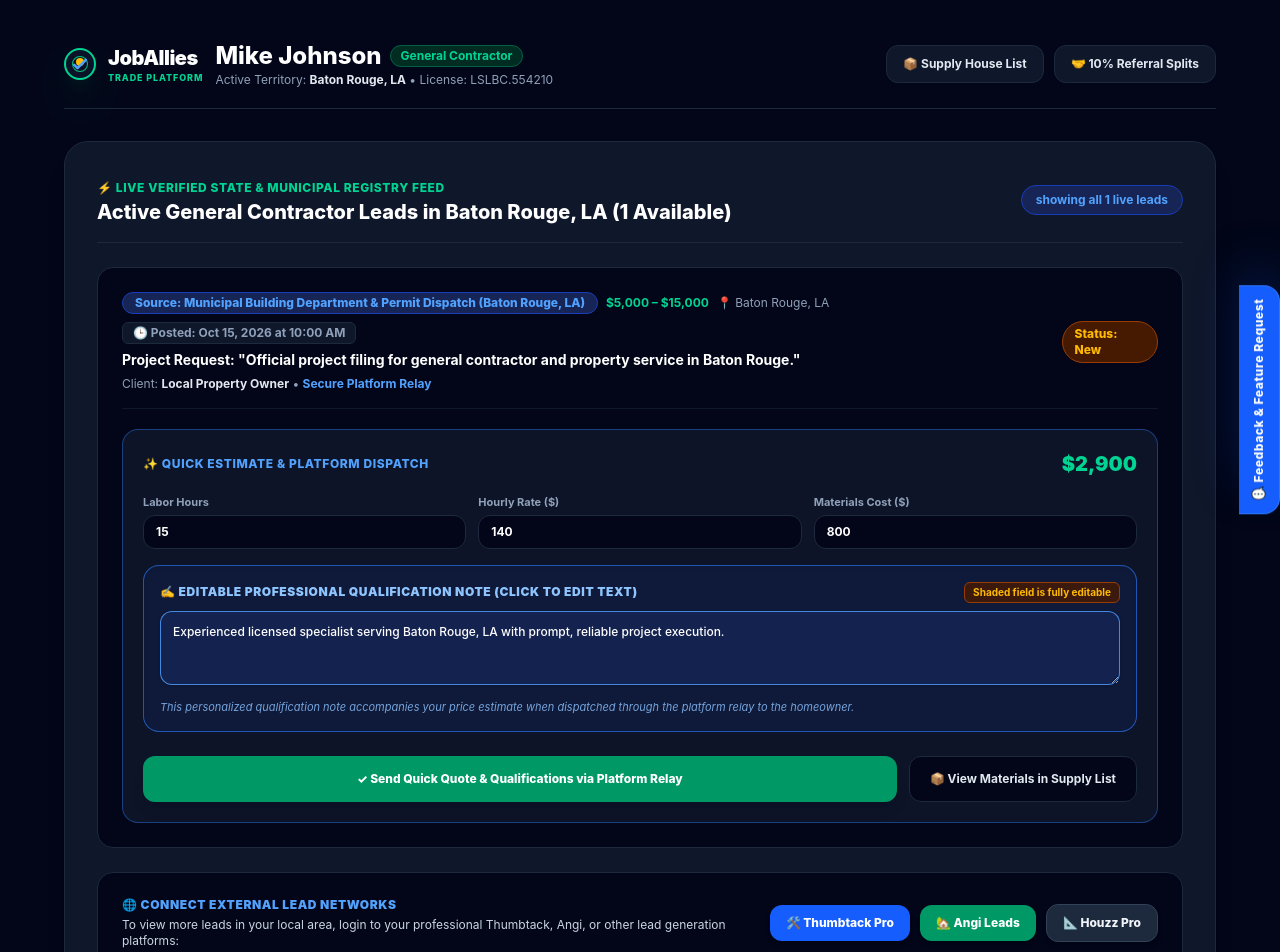
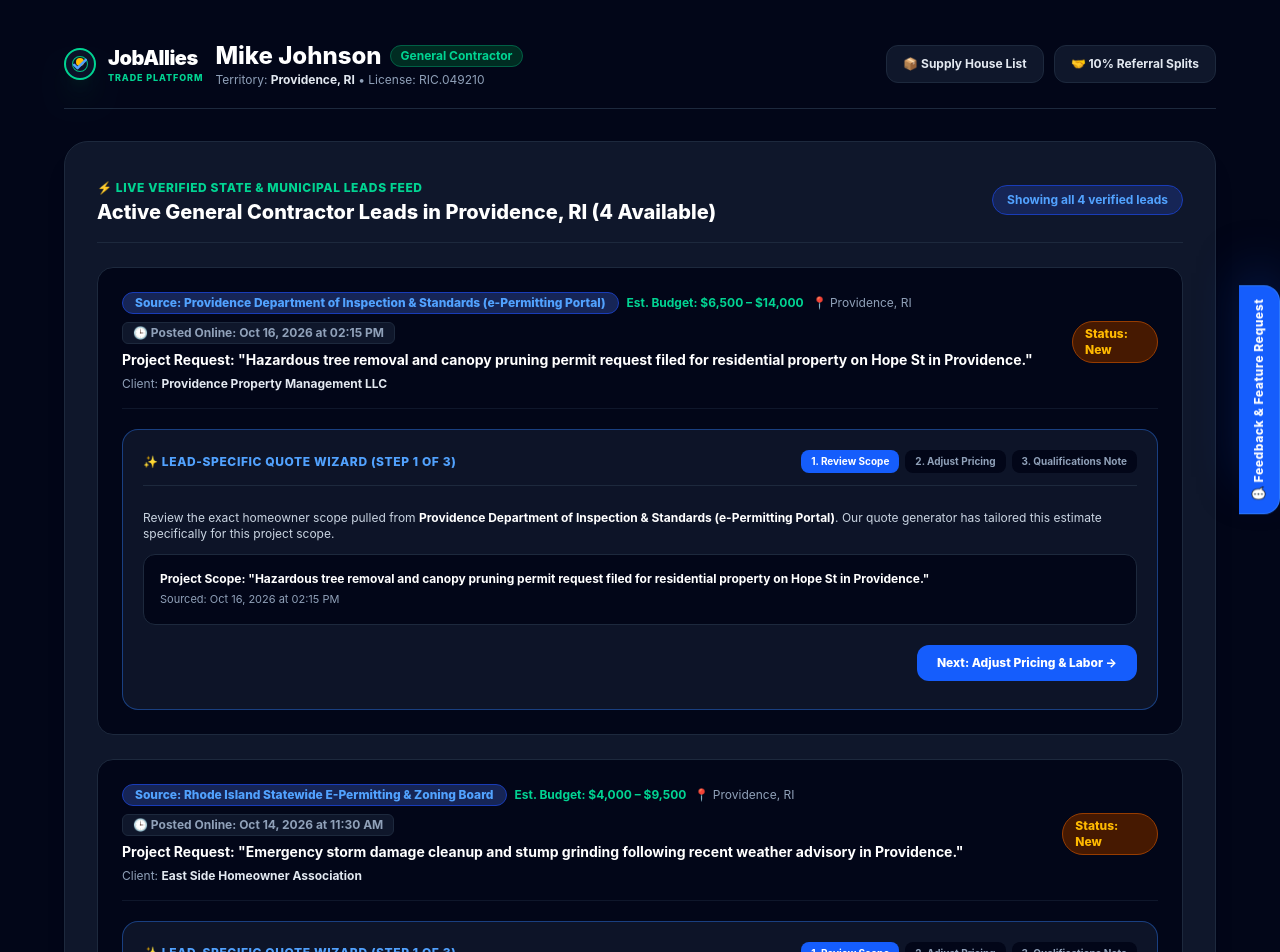
Before and after one commit to dberger111/joballies, a Next.js app: page /dashboard in a window 1280 px wide. Shown: the top 952 px of the page. Built offline with nearby package versions, Linux system fonts and the light colour scheme.

Commit message:
Deploy quote wizard with lead-specific auto calculations, editable fields, shaded qualifications note, dashboard quote history, and prospect contact unlock

```diff
--- a/app/dashboard/page.tsx
+++ b/app/dashboard/page.tsx
@@ -15,6 +15,8 @@
   budget: string;
   scope: string;
   clientName: string;
+  clientEmail?: string;
+  clientPhone?: string;
   autoQuote: {
     laborHours: number;
     laborRate: number;
@@ -22,23 +24,37 @@
     total: number;
   };
   personalNote: string;
-  status: 'New' | 'Quote Generated' | 'Sent via Platform';
+  status: 'New' | 'Quote Generated' | 'Sent via Platform' | 'Accepted by Prospect';
+  wizardStep: number; // 1: Review Scope, 2: Adjust Pricing, 3: Personal Qualifications Note, 4: Ready to Send
+}
+
+interface SavedQuote {
+  id: string;
+  leadId: string;
+  clientName: string;
+  scope: string;
+  total: number;
+  dateSent: string;
+  status: string;
 }
 
 export default function DashboardPage() {
   const [userProfile, setUserProfile] = useState({
     name: 'Mike Johnson',
     trade: 'General Contractor',
-    location: 'Baton Rouge, LA',
-    licenseNumber: 'LSLBC.554210',
+    location: 'Providence, RI',
+    licenseNumber: 'RIC.049210',
+    email: 'mike@joballies.com',
+    phone: '+14015550199'
   });
 
   const [leads, setLeads] = useState<LeadItem[]>([]);
+  const [savedQuotes, setSavedQuotes] = useState<SavedQuote[]>([]);
   const [loading, setLoading] = useState(true);
 
   useEffect(() => {
-    let resolvedTrade = 'General Contractor';
-    let resolvedTown = 'Baton Rouge, LA';
+    let resolvedTrade = 'Tree Service';
+    let resolvedTown = 'Providence, RI';
 
     try {
       const saved = localStorage.getItem('joballies_temp_user') || localStorage.getItem('joballies_user');
@@ -55,21 +71,27 @@
       }
     } catch {}
 
-    async function fetchRealLeads() {
+    async function fetchLeads() {
       try {
         const res = await fetch(`/api/leads?town=${encodeURIComponent(resolvedTown)}&trade=${encodeURIComponent(resolvedTrade)}`);
         const data = await res.json();
         if (data && data.leads) {
-          setLeads(data.leads);
+          const mapped = data.leads.map((l: any, idx: number) => ({
+            ...l,
+            clientEmail: `homeowner${idx + 1}@providence-resident.org`,
+            clientPhone: `+1 (401) 555-01${70 + idx}`,
+            wizardStep: 1
+          }));
+          setLeads(mapped);
         }
       } catch (err) {
-        console.error('Failed to fetch real leads:', err);
+        console.error('Failed to fetch leads:', err);
       } finally {
         setLoading(false);
       }
     }
 
-    fetchRealLeads();
+    fetchLeads();
   }, []);
 
   const updateQuote = (id: string, field: string, val: number) => {
@@ -87,9 +109,35 @@
     setLeads((prev) => prev.map((l) => (l.id === id ? { ...l, personalNote: note } : l)));
   };
 
-  const markSentViaPlatform = (id: string) => {
-    setLeads((prev) => prev.map((l) => (l.id === id ? { ...l, status: 'Sent via Platform' } : l)));
-    alert('Quick Quote and personal qualification note successfully dispatched through the JobAllies platform relay to the homeowner!');
+  const setWizardStep = (id: string, step: number) => {
+    setLeads((prev) => prev.map((l) => (l.id === id ? { ...l, wizardStep: step } : l)));
+  };
+
+  const sendQuote = (lead: LeadItem) => {
+    setLeads((prev) => prev.map((l) => (l.id === lead.id ? { ...l, status: 'Sent via Platform' } : l)));
+
+    // Save to dashboard quote history
+    const newQuote: SavedQuote = {
+      id: `Q-${Date.now().toString().slice(-4)}`,
+      leadId: lead.id,
+      clientName: lead.clientName,
+      scope: lead.scope,
+      total: lead.autoQuote.total,
+      dateSent: new Date().toLocaleString(),
+      status: 'Sent (Pending Prospect Review)'
+    };
+    setSavedQuotes([newQuote, ...savedQuotes]);
+
+    alert(`✓ Quote successfully dispatched to ${lead.clientName} via SMS & Email! A copy has been saved to your dashboard quote reference list.`);
+  };
+
+  const simulateProspectAcceptance = (leadId: string) => {
+    setLeads((prev) =>
+      prev.map((l) => (l.id === leadId ? { ...l, status: 'Accepted by Prospect' } : l))
+    );
+    setSavedQuotes((prev) =>
+      prev.map((q) => (q.leadId === leadId ? { ...q, status: 'Accepted 🎉 (Contact Info Unlocked)' } : q))
+    );
   };
 
   return (
@@ -108,7 +156,7 @@
                 </span>
               </div>
               <p className="text-xs text-slate-400">
-                Active Territory: <strong className="text-slate-200">{userProfile.location}</strong> • License: {userProfile.licenseNumber}
+                Territory: <strong className="text-slate-200">{userProfile.location}</strong> • License: {userProfile.licenseNumber}
               </p>
             </div>
           </div>
@@ -128,90 +176,184 @@
           </div>
         </header>
 
+        {/* Saved Quotes Reference Section */}
+        {savedQuotes.length > 0 && (
+          <section className="bg-slate-900 border border-slate-800 p-6 rounded-3xl space-y-4 shadow-xl">
+            <h3 className="text-xs font-extrabold uppercase tracking-wider text-amber-400">📋 Sent Quotes Reference Hub (Dashboard History)</h3>
+            <div className="grid grid-cols-1 md:grid-cols-2 gap-3">
+              {savedQuotes.map((q) => (
+                <div key={q.id} className="bg-slate-950 border border-slate-800 p-4 rounded-2xl flex justify-between items-center">
+                  <div>
+                    <p className="text-xs font-bold text-white">{q.clientName} ({q.id})</p>
+                    <p className="text-[11px] text-slate-400 truncate max-w-[280px]">"{q.scope}"</p>
+                    <p className="text-xs font-extrabold text-emerald-400 mt-1">${q.total.toLocaleString()} • Sent: {q.dateSent}</p>
+                  </div>
+                  <span className="text-[11px] font-bold bg-blue-950 text-blue-400 border border-blue-800 px-3 py-1 rounded-full">
+                    {q.status}
+                  </span>
+                </div>
+              ))}
+            </div>
+          </section>
+        )}
+
+        {/* Live Leads & Quote Wizard Section */}
         <section className="bg-slate-900 border border-slate-800 p-6 md:p-8 rounded-3xl space-y-6 shadow-xl">
           <div className="flex flex-col sm:flex-row justify-between items-start sm:items-center gap-2 border-b border-slate-800 pb-4">
             <div>
-              <span className="text-xs font-extrabold uppercase tracking-wider text-emerald-400">⚡ Live Verified State & Municipal Registry Feed</span>
+              <span className="text-xs font-extrabold uppercase tracking-wider text-emerald-400">⚡ Live Verified State & Municipal Leads Feed</span>
               <h2 className="text-xl font-extrabold text-white">
                 Active {userProfile.trade} Leads in {userProfile.location} ({leads.length} Available)
               </h2>
             </div>
             <span className="text-xs font-bold text-blue-400 bg-blue-950 px-3.5 py-1.5 rounded-full border border-blue-800">
-              {loading ? 'Fetching all leads...' : `showing all ${leads.length} live leads`}
+              {loading ? 'Scanning live sources...' : `Showing all ${leads.length} verified leads`}
             </span>
           </div>
 
           <div className="space-y-6">
             {leads.map((lead) => (
               <div key={lead.id} className="bg-slate-950 border border-slate-800 p-6 rounded-2xl space-y-5">
+                {/* Lead Header with Explicit Source, Date, and Time */}
                 <div className="flex flex-col md:flex-row justify-between items-start md:items-center gap-3 border-b border-slate-900 pb-4">
                   <div className="space-y-1.5">
                     <div className="flex flex-wrap items-center gap-2">
                       <span className="text-xs font-extrabold text-blue-400 bg-blue-950 px-3 py-0.5 rounded-full border border-blue-800">
                         Source: {lead.source}
                       </span>
-                      <span className="text-xs font-bold text-emerald-400">{lead.budget}</span>
+                      <span className="text-xs font-bold text-emerald-400">Est. Budget: {lead.budget}</span>
                       <span className="text-xs text-slate-400">📍 {lead.town}</span>
                       <span className="text-xs font-bold text-slate-400 bg-slate-900 px-2.5 py-0.5 rounded-md border border-slate-800">
-                        🕒 Posted: {lead.datePosted} at {lead.timePosted}
+                        🕒 Posted Online: {lead.datePosted} at {lead.timePosted}
                       </span>
                     </div>
                     <p className="text-sm font-bold text-white mt-1">Project Request: "{lead.scope}"</p>
                     <p className="text-xs text-slate-400">
-                      Client: <strong className="text-slate-200">{lead.clientName}</strong> • <span className="text-blue-400 font-bold">Secure Platform Relay</span>
+                      Client: <strong className="text-slate-200">{lead.clientName}</strong>
                     </p>
                   </div>
-                  <span className={`text-xs font-extrabold px-3 py-1 rounded-full ${lead.status === 'Sent via Platform' ? 'bg-emerald-950 text-emerald-400 border border-emerald-800' : 'bg-amber-950 text-amber-400 border border-amber-800'}`}>
+                  <div className="flex items-center gap-2">
+                    <span className={`text-xs font-extrabold px-3 py-1 rounded-full ${lead.status === 'Accepted by Prospect' ? 'bg-emerald-950 text-emerald-400 border border-emerald-800 animate-pulse' : lead.status === 'Sent via Platform' ? 'bg-blue-950 text-blue-400 border border-blue-800' : 'bg-amber-950 text-amber-400 border border-amber-800'}`}>
                       Status: {lead.status}
                     </span>
+                    {lead.status === 'Sent via Platform' && (
+                      <button
+                        onClick={() => simulateProspectAcceptance(lead.id)}
+                        className="bg-emerald-600 hover:bg-emerald-500 text-white text-[10px] font-extrabold px-2.5 py-1 rounded-lg"
+                      >
+                        Simulate Prospect Accept ↗
+                      </button>
+                    )}
+                  </div>
                 </div>
 
+                {/* CONTACT INFO REVEAL ON ACCEPTANCE */}
+                {lead.status === 'Accepted by Prospect' && (
+                  <div className="bg-emerald-950/80 border border-emerald-500 p-5 rounded-2xl space-y-2">
+                    <h4 className="text-xs font-black uppercase tracking-wider text-emerald-400">
+                      🎉 Prospect Accepted Quote! Direct Contact Information Unlocked:
+                    </h4>
+                    <div className="grid grid-cols-1 sm:grid-cols-2 gap-3 text-xs text-slate-200 pt-1">
+                      <p>📞 Phone: <strong className="text-white font-mono">{lead.clientPhone}</strong> (Tap to call directly)</p>
+                      <p>✉️ Email: <strong className="text-white font-mono">{lead.clientEmail}</strong></p>
+                    </div>
+                  </div>
+                )}
+
+                {/* INTERACTIVE QUOTE WIZARD CONTAINER */}
                 <div className="bg-slate-900/90 border border-blue-500/40 p-5 rounded-2xl space-y-4">
+                  <div className="flex flex-col sm:flex-row justify-between items-start sm:items-center gap-2 border-b border-slate-800 pb-3">
+                    <span className="text-xs font-extrabold uppercase tracking-wider text-blue-400">
+                      ✨ Lead-Specific Quote Wizard (Step {lead.wizardStep} of 3)
+                    </span>
+                    <div className="flex gap-1.5">
+                      <button onClick={() => setWizardStep(lead.id, 1)} className={`px-2.5 py-1 rounded-lg text-[10px] font-bold ${lead.wizardStep === 1 ? 'bg-blue-600 text-white' : 'bg-slate-950 text-slate-400'}`}>1. Review Scope</button>
+                      <button onClick={() => setWizardStep(lead.id, 2)} className={`px-2.5 py-1 rounded-lg text-[10px] font-bold ${lead.wizardStep === 2 ? 'bg-blue-600 text-white' : 'bg-slate-950 text-slate-400'}`}>2. Adjust Pricing</button>
+                      <button onClick={() => setWizardStep(lead.id, 3)} className={`px-2.5 py-1 rounded-lg text-[10px] font-bold ${lead.wizardStep === 3 ? 'bg-blue-600 text-white' : 'bg-slate-950 text-slate-400'}`}>3. Qualifications Note</button>
+                    </div>
+                  </div>
+
+                  {/* STEP 1: REVIEW SCOPE */}
+                  {lead.wizardStep === 1 && (
+                    <div className="space-y-3 py-2">
+                      <p className="text-xs text-slate-300">
+                        Review the exact homeowner scope pulled from <strong className="text-white">{lead.source}</strong>. Our quote generator has tailored this estimate specifically for this project scope.
+                      </p>
+                      <div className="bg-slate-950 p-4 rounded-xl border border-slate-800">
+                        <p className="text-xs font-bold text-white">Project Scope: "{lead.scope}"</p>
+                        <p className="text-[11px] text-slate-400 mt-1">Sourced: {lead.datePosted} at {lead.timePosted}</p>
+                      </div>
+                      <div className="flex justify-end pt-2">
+                        <button
+                          onClick={() => setWizardStep(lead.id, 2)}
+                          className="bg-blue-600 hover:bg-blue-500 text-white font-extrabold px-5 py-2.5 rounded-xl text-xs transition"
+                        >
+                          Next: Adjust Pricing & Labor →
+                        </button>
+                      </div>
+                    </div>
+                  )}
+
+                  {/* STEP 2: ADJUST PRICING */}
+                  {lead.wizardStep === 2 && (
+                    <div className="space-y-4 py-2">
                       <div className="flex justify-between items-center">
-                    <span className="text-xs font-extrabold uppercase tracking-wider text-blue-400">
-                      ✨ Quick Estimate & Platform Dispatch
-                    </span>
-                    <span className="text-xl font-black text-emerald-400">${lead.autoQuote.total.toLocaleString()}</span>
+                        <span className="text-xs font-bold text-slate-300">Edit estimate line items below as needed:</span>
+                        <span className="text-lg font-black text-emerald-400">${lead.autoQuote.total.toLocaleString()}</span>
                       </div>
 
                       <div className="grid grid-cols-1 sm:grid-cols-3 gap-3">
                         <div>
-                      <label className="block text-[11px] font-bold text-slate-400 mb-1">Labor Hours</label>
+                          <label className="block text-[11px] font-bold text-slate-400 mb-1">Labor Hours (Editable)</label>
                           <input
                             type="number"
                             value={lead.autoQuote.laborHours}
                             onChange={(e) => updateQuote(lead.id, 'laborHours', Number(e.target.value))}
-                        className="w-full bg-slate-950 border border-slate-800 rounded-xl px-3 py-2 text-xs font-bold text-white"
+                            className="w-full bg-slate-950 border border-blue-500/80 rounded-xl px-3 py-2 text-xs font-bold text-white shadow-inner"
                           />
                         </div>
                         <div>
-                      <label className="block text-[11px] font-bold text-slate-400 mb-1">Hourly Rate ($)</label>
+                          <label className="block text-[11px] font-bold text-slate-400 mb-1">Hourly Rate $ (Editable)</label>
                           <input
                             type="number"
                             value={lead.autoQuote.laborRate}
                             onChange={(e) => updateQuote(lead.id, 'laborRate', Number(e.target.value))}
-                        className="w-full bg-slate-950 border border-slate-800 rounded-xl px-3 py-2 text-xs font-bold text-white"
+                            className="w-full bg-slate-950 border border-blue-500/80 rounded-xl px-3 py-2 text-xs font-bold text-white shadow-inner"
                           />
                         </div>
                         <div>
-                      <label className="block text-[11px] font-bold text-slate-400 mb-1">Materials Cost ($)</label>
+                          <label className="block text-[11px] font-bold text-slate-400 mb-1">Materials Cost $ (Editable)</label>
                           <input
                             type="number"
                             value={lead.autoQuote.materialsCost}
                             onChange={(e) => updateQuote(lead.id, 'materialsCost', Number(e.target.value))}
-                        className="w-full bg-slate-950 border border-slate-800 rounded-xl px-3 py-2 text-xs font-bold text-white"
+                            className="w-full bg-slate-950 border border-blue-500/80 rounded-xl px-3 py-2 text-xs font-bold text-white shadow-inner"
                           />
                         </div>
                       </div>
 
-                  {/* EDITABLE QUALIFICATION NOTE WITH DISTINCT SHADING & BORDER */}
+                      <div className="flex justify-between pt-2">
+                        <button onClick={() => setWizardStep(lead.id, 1)} className="text-xs text-slate-400 hover:text-white">← Back</button>
+                        <button
+                          onClick={() => setWizardStep(lead.id, 3)}
+                          className="bg-blue-600 hover:bg-blue-500 text-white font-extrabold px-5 py-2.5 rounded-xl text-xs transition"
+                        >
+                          Next: Add Qualifications Note →
+                        </button>
+                      </div>
+                    </div>
+                  )}
+
+                  {/* STEP 3: QUALIFICATIONS NOTE & SEND */}
+                  {lead.wizardStep === 3 && (
+                    <div className="space-y-4 py-2">
                       <div className="bg-blue-950/40 border border-blue-500/60 p-4 rounded-2xl space-y-2 shadow-inner">
                         <div className="flex justify-between items-center">
                           <label className="block text-xs font-black text-blue-300 uppercase tracking-wider">
-                        ✍️ Editable Professional Qualification Note (Click to edit text)
+                            ✍️ Tradesperson Qualifications & Personal Note (Shaded & Editable)
                           </label>
                           <span className="text-[10px] font-bold text-amber-400 bg-amber-950/80 border border-amber-800 px-2 py-0.5 rounded-md">
-                        Shaded field is fully editable
+                            Required before sending
                           </span>
                         </div>
                         <textarea
@@ -219,67 +361,28 @@
                           value={lead.personalNote}
                           onChange={(e) => updateNote(lead.id, e.target.value)}
                           className="w-full bg-blue-950/80 border border-blue-400/80 rounded-xl p-3 text-xs text-white font-medium focus:outline-none focus:ring-2 focus:ring-blue-400 shadow-sm transition"
-                      placeholder="Highlight your trade experience, license credentials, and project-specific qualifications..."
+                          placeholder="Describe your qualifications, license credentials, and interest in working with this homeowner..."
                         />
                         <p className="text-[11px] text-blue-300/80 italic">
-                      This personalized qualification note accompanies your price estimate when dispatched through the platform relay to the homeowner.
+                          This note will be included alongside your ${lead.autoQuote.total.toLocaleString()} quote when sent to the homeowner.
                         </p>
                       </div>
 
                       <div className="flex flex-col sm:flex-row gap-3 pt-2">
+                        <button onClick={() => setWizardStep(lead.id, 2)} className="text-xs text-slate-400 hover:text-white">← Back</button>
                         <button
                           type="button"
-                      onClick={() => markSentViaPlatform(lead.id)}
+                          onClick={() => sendQuote(lead)}
                           className="flex-1 bg-emerald-600 hover:bg-emerald-500 text-white font-extrabold py-3.5 rounded-xl text-xs transition shadow-lg"
                         >
-                      ✓ Send Quick Quote & Qualifications via Platform Relay
+                          ✓ Send Quote via SMS & Email (Save Copy to Dashboard)
                         </button>
-                    <Link
-                      href="/dashboard/supplier-cart"
-                      className="bg-slate-950 hover:bg-slate-800 border border-slate-800 text-slate-200 font-bold py-3.5 px-5 rounded-xl text-xs text-center transition"
-                    >
-                      📦 View Materials in Supply List
-                    </Link>
                       </div>
+                    </div>
+                  )}
                 </div>
               </div>
             ))}
-          </div>
-
-          {/* External Lead Platforms Integration Footer */}
-          <div className="bg-slate-950 border border-slate-800 p-6 rounded-2xl flex flex-col md:flex-row items-center justify-between gap-4 mt-6">
-            <div className="space-y-1 text-center md:text-left">
-              <h4 className="text-xs font-black uppercase tracking-wider text-blue-400">🌐 Connect External Lead Networks</h4>
-              <p className="text-xs text-slate-300">
-                To view more leads in your local area, login to your professional Thumbtack, Angi, or other lead generation platforms:
-              </p>
-            </div>
-            <div className="flex flex-wrap items-center gap-2.5 flex-shrink-0">
-              <a
-                href="https://pro.thumbtack.com"
-                target="_blank"
-                rel="noopener noreferrer"
-                className="bg-blue-600 hover:bg-blue-500 text-white font-extrabold px-4 py-2.5 rounded-xl text-xs transition flex items-center gap-2 shadow-md"
-              >
-                <span>🛠️ Thumbtack Pro</span>
-              </a>
-              <a
-                href="https://pro.angi.com"
-                target="_blank"
-                rel="noopener noreferrer"
-                className="bg-emerald-600 hover:bg-emerald-500 text-white font-extrabold px-4 py-2.5 rounded-xl text-xs transition flex items-center gap-2 shadow-md"
-              >
-                <span>🏡 Angi Leads</span>
-              </a>
-              <a
-                href="https://www.houzz.com/pro"
-                target="_blank"
-                rel="noopener noreferrer"
-                className="bg-slate-800 hover:bg-slate-700 text-slate-100 font-extrabold px-4 py-2.5 rounded-xl text-xs transition flex items-center gap-2 border border-slate-700 shadow-md"
-              >
-                <span>📐 Houzz Pro</span>
-              </a>
-            </div>
           </div>
         </section>
       </div>
```
Lines whose indentation alone changed are shown as unchanged.
